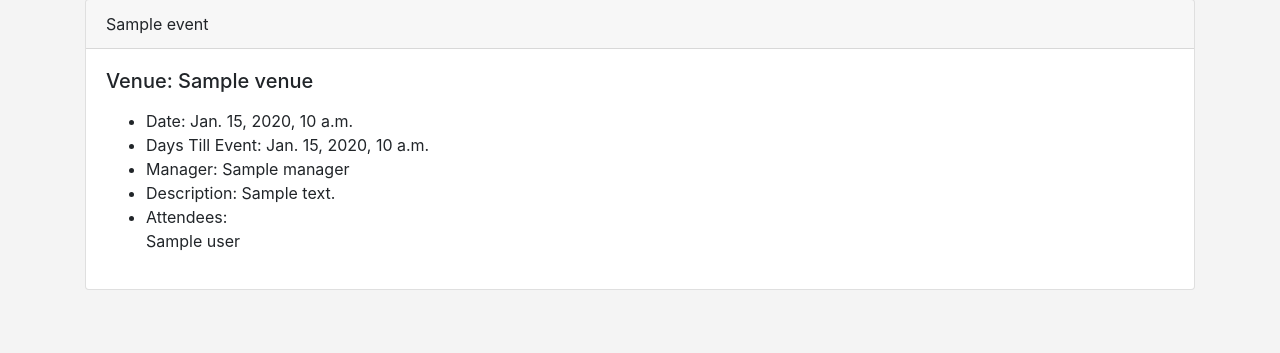
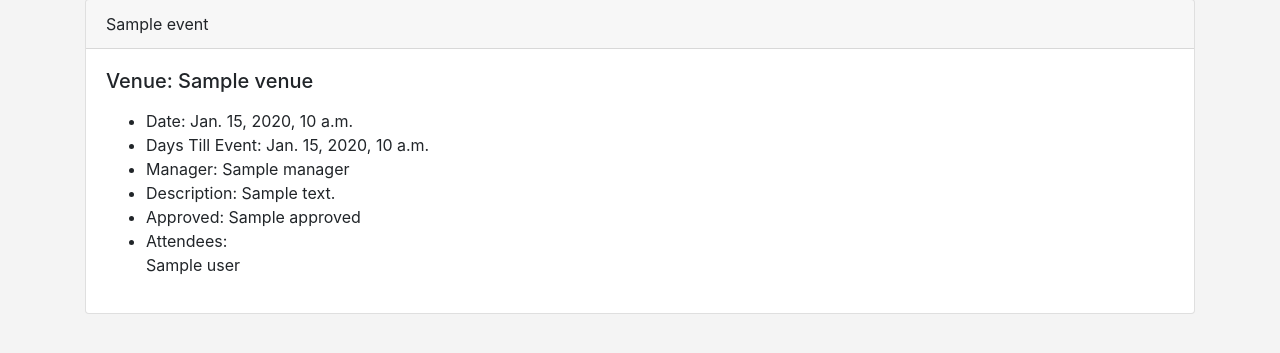
Before and after one commit to Samuca47prog/Django-Wednesday, a Django app: template Django Wednesdays - Codemy/myclub_website/events/templates/events/events_list.html in a window 1280 px wide. Shown: the part 161-514 px from the top of the page. Run offline with Django 3.2, Linux system fonts and the light colour scheme; the template is opened without the code that fills it: most values are stand-ins (such as "Sample title", 1, 10 or a date in 2020).

Commit message:
class 42

```diff
--- a/Django Wednesdays - Codemy/myclub_website/events/admin.py
+++ b/Django Wednesdays - Codemy/myclub_website/events/admin.py
@@ -18,7 +18,7 @@ class VenueAdmin(admin.ModelAdmin):
 
 @admin.register(Event)
 class EventAdmin(admin.ModelAdmin):
-    fields = (('name', 'venue'), 'event_date', 'description', 'manager')
+    fields = (('name', 'venue'), 'event_date', 'description', 'manager', 'approved')
     list_display = ('name', 'event_date', 'venue')
     list_filter = ('event_date', 'venue')
     ordering = ('-event_date',)
--- a/Django Wednesdays - Codemy/myclub_website/events/models.py
+++ b/Django Wednesdays - Codemy/myclub_website/events/models.py
@@ -30,6 +30,7 @@ class Event(models.Model):
     manager = models.ForeignKey(User, blank=True, null=True, on_delete=models.SET_NULL)
     description = models.TextField(blank=True)
     attendees = models.ManyToManyField(MyClubUser, blank=True)
+    approved = models.BooleanField('Approved', default=False)
 
     def __str__(self):
         return self.name
--- a/Django Wednesdays - Codemy/myclub_website/events/templates/events/events_list.html
+++ b/Django Wednesdays - Codemy/myclub_website/events/templates/events/events_list.html
@@ -8,6 +8,7 @@
 
     {% for event in event_list %}
 
+      {% if event.approved %}
         <div class="card">
             <div class="card-header">
                 {{ event }}
@@ -20,6 +21,7 @@
                     <li>Days Till Event: {{ event.Days_till }}</li>
                     <li>Manager: {{ event.manager }}</li>
                     <li>Description: {{ event.description }}</li>
+                    <li>Approved: {{ event.approved }}</li>
                     <li>
                         Attendees: <br>
                         {% for user in event.attendees.all %}
```
Also changed, not shown: other parts of Django Wednesdays - Codemy/myclub_website/events/templates/events/events_list.html (+1 -0 lines), Django Wednesdays - Codemy/myclub_website/db.sqlite3, Django Wednesdays - Codemy/myclub_website/events/migrations/0006_event_approved.py (added). Lines whose indentation alone changed are shown as unchanged.
